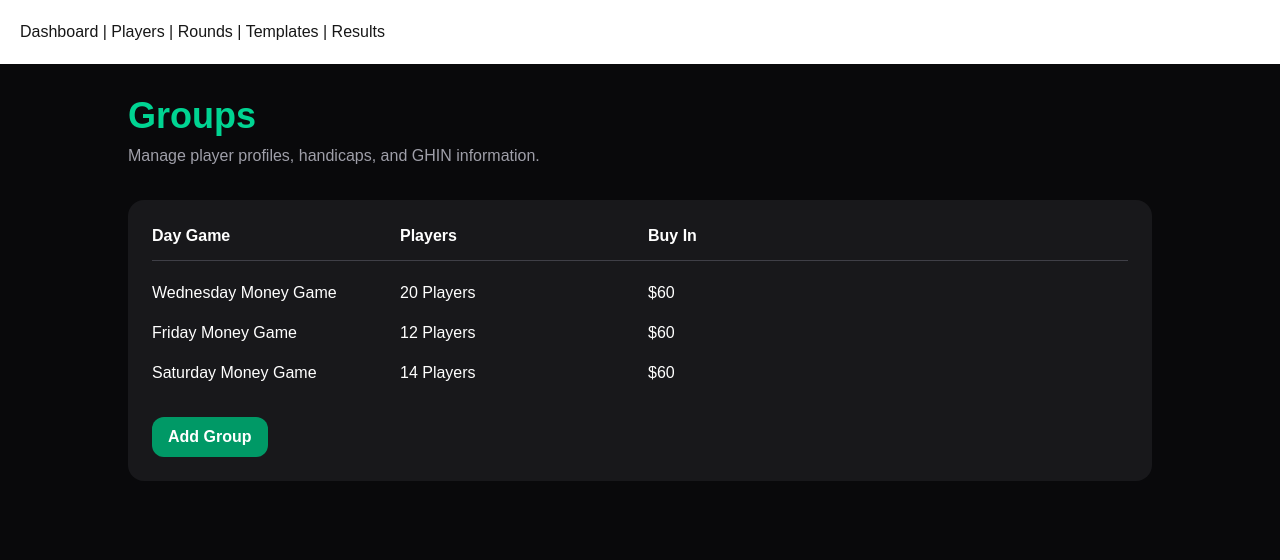
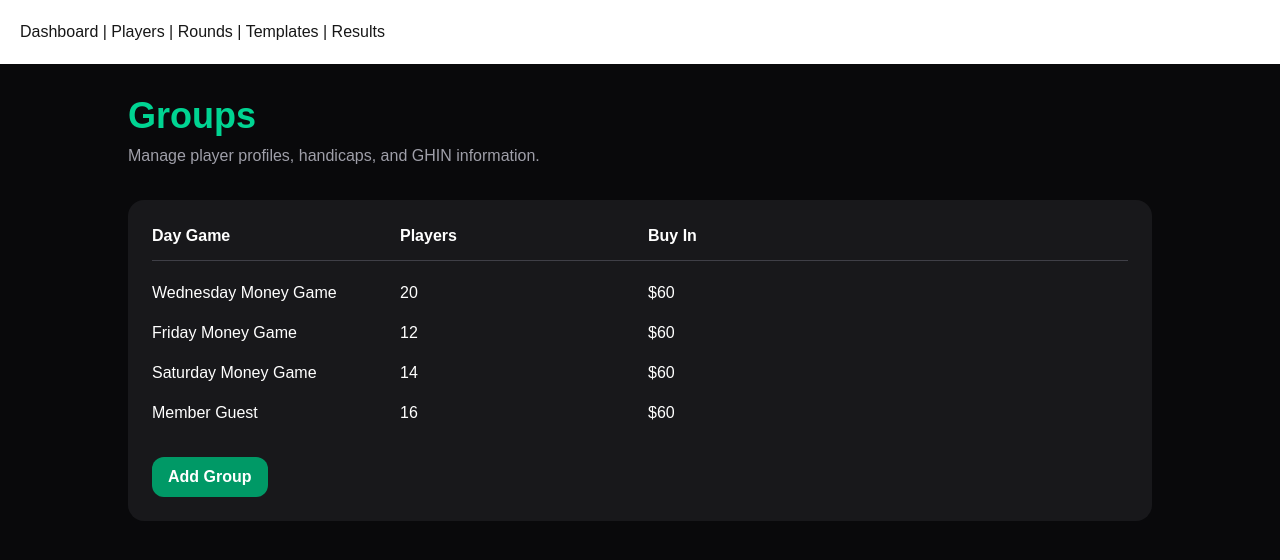
Before and after one commit to Cody-Ayers/club-games, a Next.js app: page /groups in a window 1280 px wide. Shown: the top 560 px of the page. Built offline with nearby package versions, Linux system fonts and the light colour scheme.

Commit message:
Connect groups page to shared data

```diff
--- a/src/app/groups/page.tsx
+++ b/src/app/groups/page.tsx
@@ -1,3 +1,5 @@
+import { groups } from "@/data/groups";
+
 export default function GroupsPage() {
   return (
     <main className="min-h-screen bg-zinc-950 text-white p-8">
@@ -15,23 +17,13 @@ export default function GroupsPage() {
             <div>Buy In</div>
           </div>
 
-          <div className="grid grid-cols-4 gap-4 py-2">
-            <div>Wednesday Money Game</div>
-            <div>20 Players</div>
-            <div>$60</div>
-          </div>
-
-          <div className="grid grid-cols-4 gap-4 py-2">
-            <div>Friday Money Game</div>
-            <div>12 Players</div>
-            <div>$60</div>
-          </div>
-
-          <div className="grid grid-cols-4 gap-4 py-2">
-            <div>Saturday Money Game</div>
-            <div>14 Players</div>
-            <div>$60</div>
-          </div>
+          {groups.map((group) => (
+            <div className="grid grid-cols-4 gap-4 py-2" key={group.id}>
+              <div>{group.name}</div>
+              <div>{group.playerCount}</div>
+              <div>${group.buyIn}</div>
+            </div>
+          ))}
 
           <div className="mt-6">
             <button className="bg-emerald-600 hover:bg-emerald-500 px-4 py-2 rounded-xl font-semibold">
--- a/src/data/groups.ts
+++ b/src/data/groups.ts
@@ -0,0 +1,29 @@
+export const groups = [
+    {
+        id: 1,
+        name: "Wednesday Money Game",
+        playerCount: 20,
+        buyIn: 60,
+    },
+
+    {
+        id: 2,
+        name: "Friday Money Game",
+        playerCount: 12,
+        buyIn: 60,
+    },
+
+    {
+        id: 3,
+        name: "Saturday Money Game",
+        playerCount: 14,
+        buyIn: 60,
+    },
+
+    {
+        id: 4,
+        name: "Member Guest",
+        playerCount: 16,
+        buyIn: 60,
+    },
+];
--- a/src/data/players.ts
+++ b/src/data/players.ts
@@ -35,4 +35,13 @@ export const players = [
         homeClub: "Flying Horse",
     },
 
+    {
+        id: 5,
+        name: "David Lee",
+        ghin: "3333333",
+        handicapIndex: 9.7,
+        preferredTee: "Blue",
+        homeClub: "Broadmoor",
+    }
+
 ];
```
